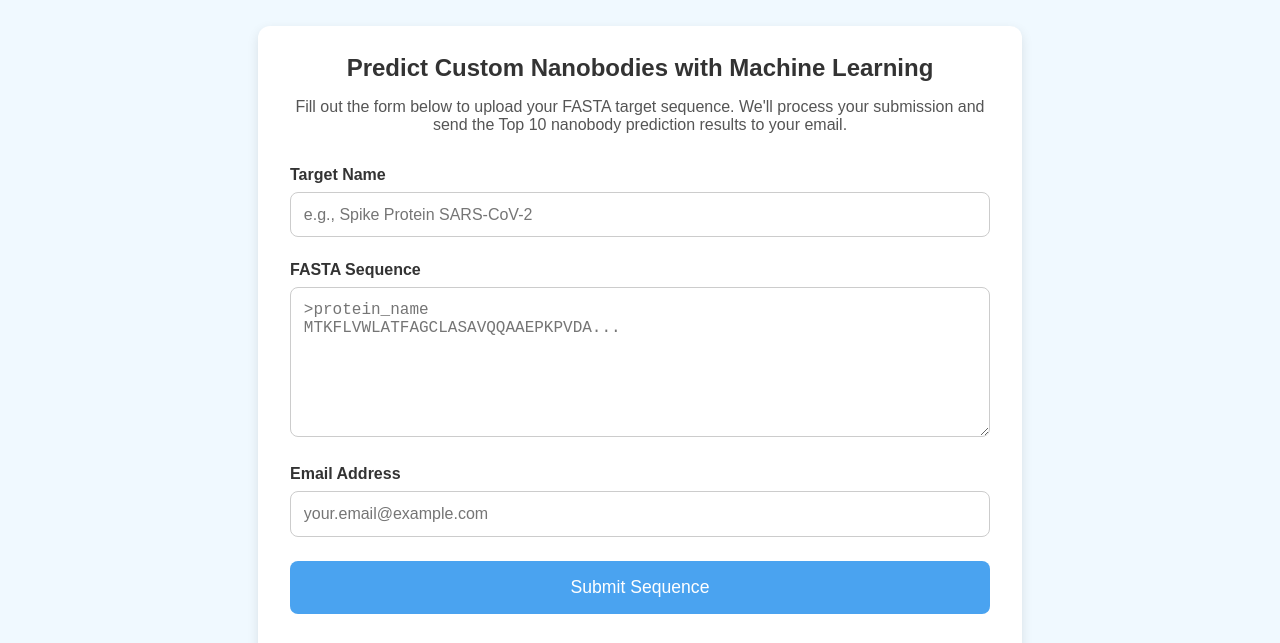
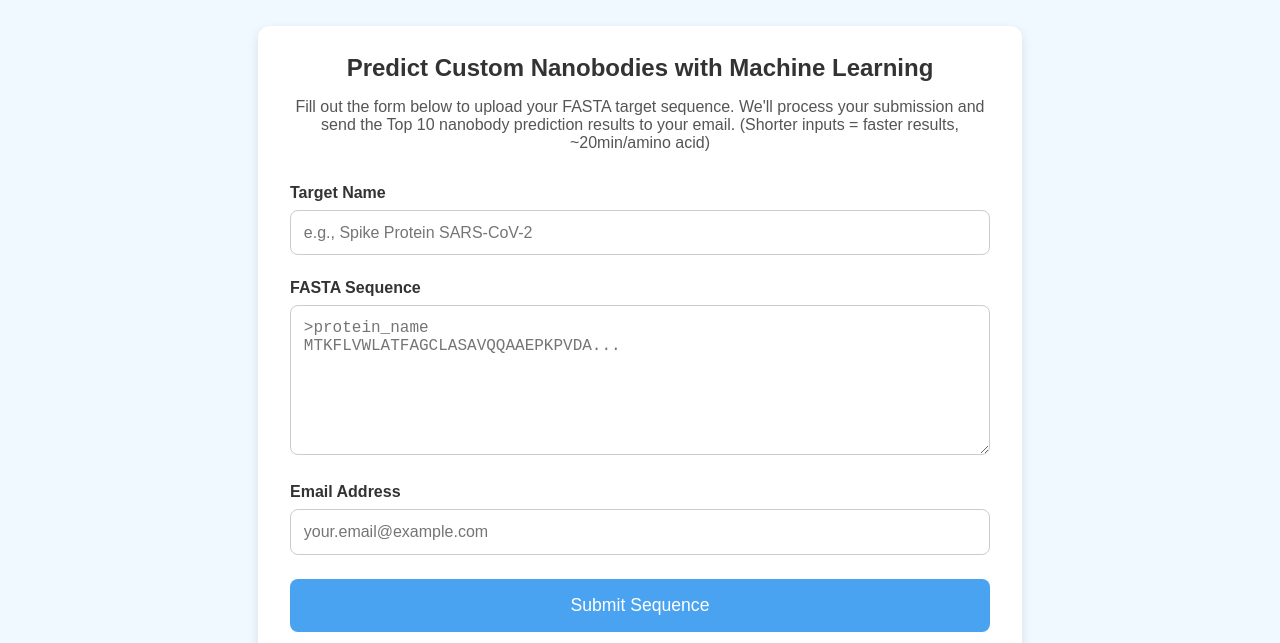
Before and after one commit to nano-buddy/nano-buddy.github.io, a plain HTML site: page index.html in a window 1280 px wide. Shown: the part 153-796 px from the top of the page. Drawn offline with Linux system fonts and the light colour scheme.

Commit message:
Update index.html

```diff
--- a/index.html
+++ b/index.html
@@ -130,6 +130,7 @@
     <p>
       Fill out the form below to upload your FASTA target sequence.
       We'll process your submission and send the Top 10 nanobody prediction results to your email.
+      (Shorter inputs = faster results, ~20min/amino acid)
     </p>
 
     <!-- FormSubmit integration -->
```
